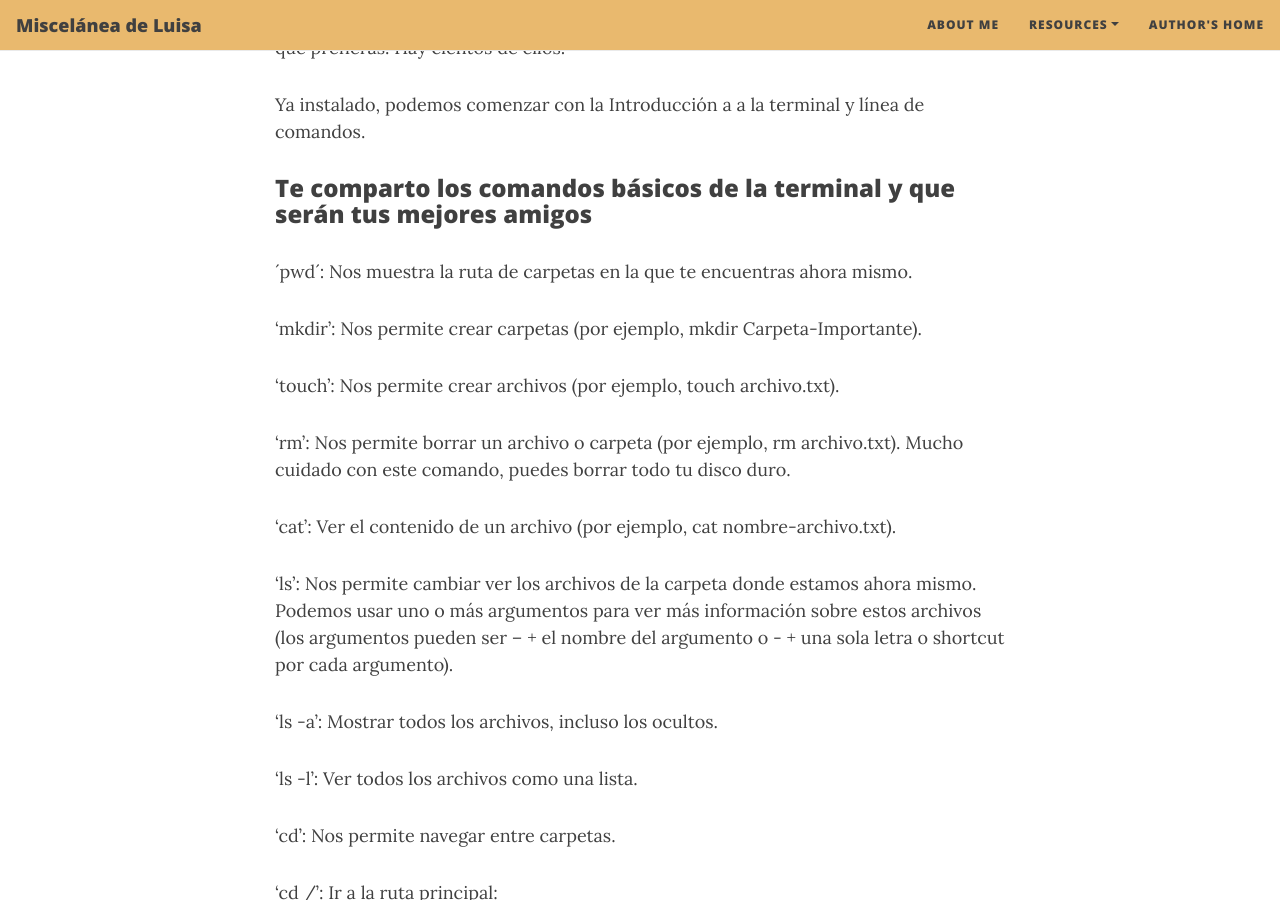
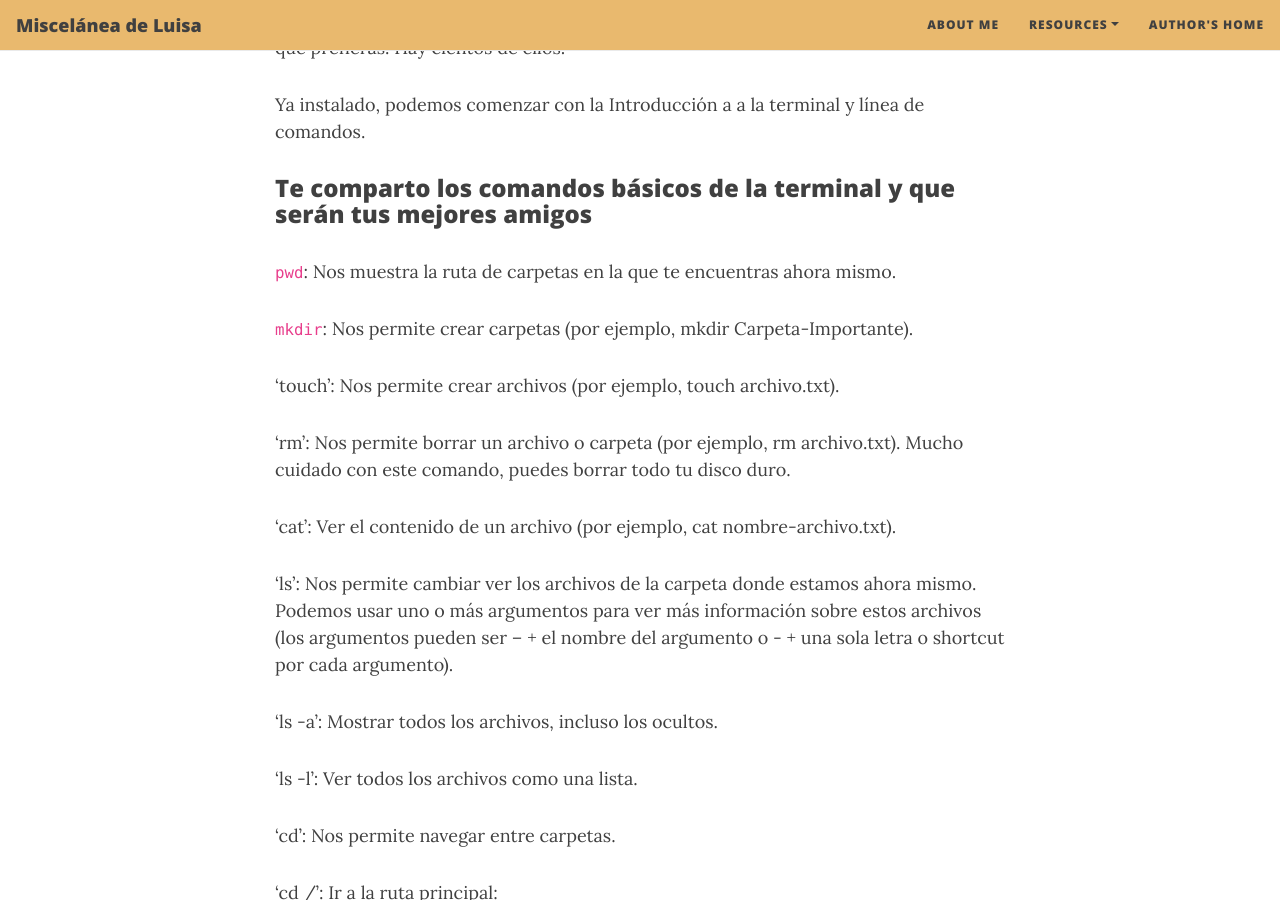
Before and after one commit to LuisaAlfaro/lovelace-blog, a Jekyll site: the page built from _posts/2020-09-07-Primeros apuntes sobre Git.md, in a window 1280 px wide and 900 px high, scrolled down 1588 px. Built offline with Jekyll 4.4.1, drawn with Linux system fonts in a browser that asks for light colours; nearby versions of some CDN libraries.

Commit message:
escribir palabras en formato código

```diff
--- a/_posts/2020-09-07-Primeros apuntes sobre Git.md
+++ b/_posts/2020-09-07-Primeros apuntes sobre Git.md
@@ -37,9 +37,9 @@ Ya instalado, podemos comenzar con la Introducción a a la terminal y línea de
 
 ### Te comparto los comandos básicos de la terminal y que serán tus mejores amigos ###
 
-´pwd´: Nos muestra la ruta de carpetas en la que te encuentras ahora mismo.
+`pwd`: Nos muestra la ruta de carpetas en la que te encuentras ahora mismo.
 
-'mkdir': Nos permite crear carpetas (por ejemplo, mkdir Carpeta-Importante).
+`mkdir`: Nos permite crear carpetas (por ejemplo, mkdir Carpeta-Importante).
 
 'touch': Nos permite crear archivos (por ejemplo, touch archivo.txt).
 
```
